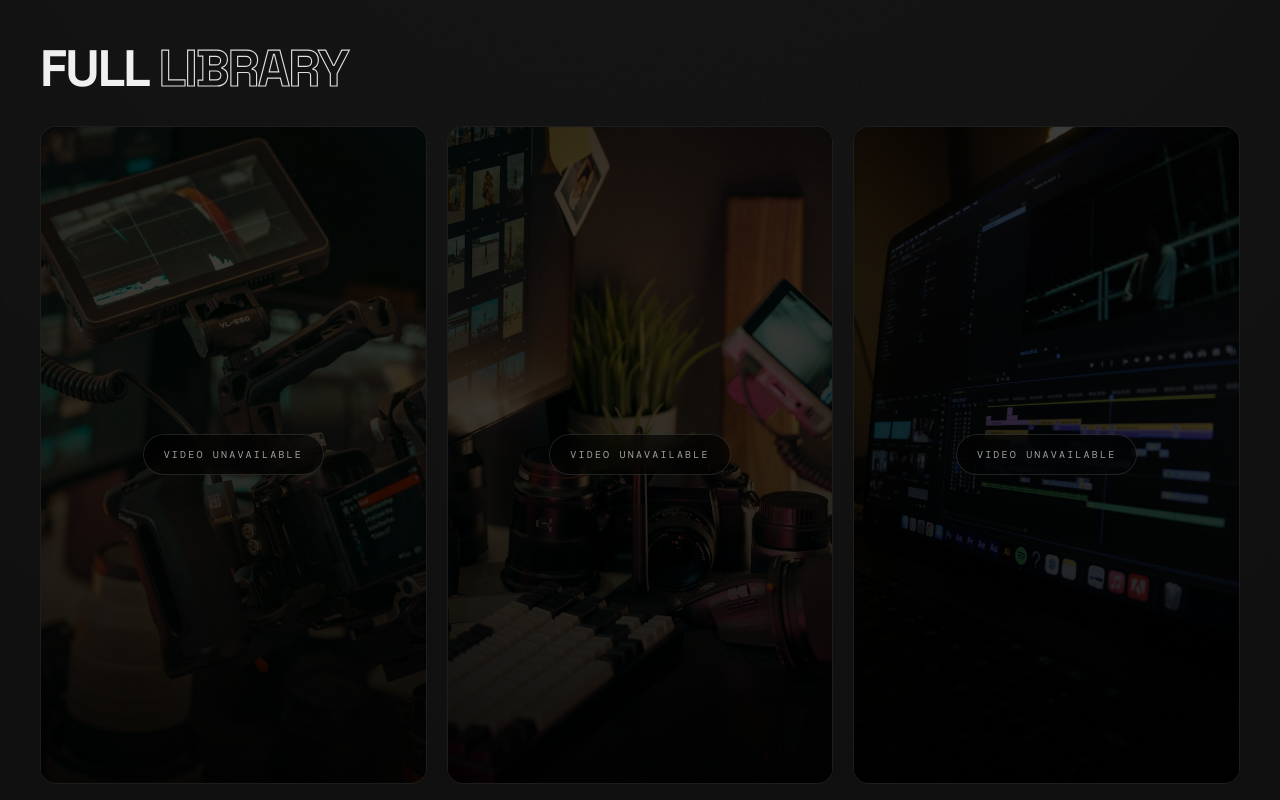
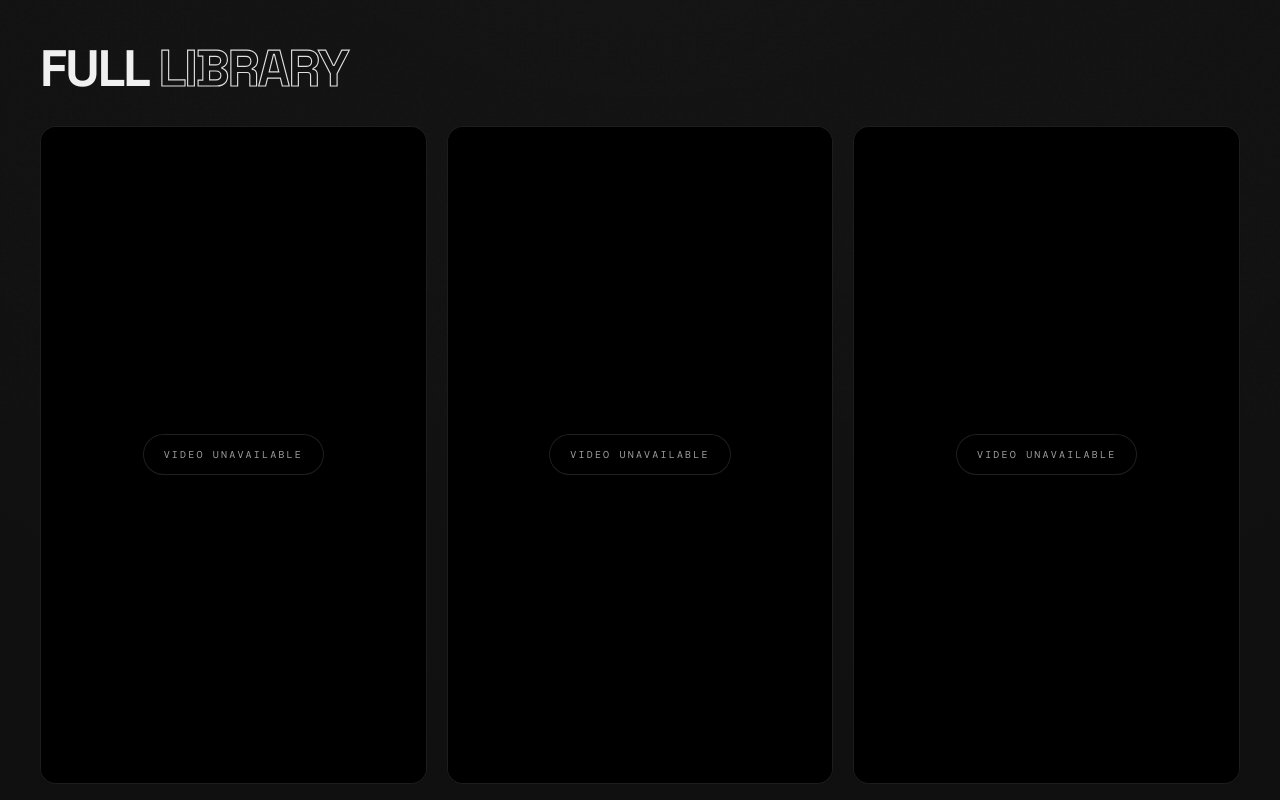
Before and after one commit to RizwanAtrium/Arham-Portfolio-Main, a Next.js app: page /work in a window 1280 px wide. Shown: the part 380-1180 px from the top of the page. Built offline with nearby package versions, Linux system fonts and the light colour scheme; a web font is replaced by a local one.

Commit message:
Remove poster shade from video placeholders

```diff
--- a/components/home/video-showcase.tsx
+++ b/components/home/video-showcase.tsx
@@ -573,10 +573,6 @@ export function VideoShowcase() {
             >
               <article className="video-card relative h-[72svh] min-h-[34rem] w-full overflow-hidden rounded-[1.35rem] border border-white/8 bg-black shadow-[0_18px_80px_rgba(0,0,0,0.5)] md:h-[88vh] md:rounded-[1.6rem]">
                 <div className="video-card-media absolute inset-0">
-                  <div
-                    className="absolute inset-0 bg-cover bg-center opacity-45"
-                    style={{ backgroundImage: `url(${item.poster})` }}
-                  />
                   <video
                     ref={(element) => {
                       videoRefs.current[index] = element;
--- a/components/work/reel-library-grid.tsx
+++ b/components/work/reel-library-grid.tsx
@@ -132,11 +132,6 @@ function ReelCard({ isUnmuted, onToggleAudio, reel }: ReelCardProps) {
       className="overflow-hidden rounded-[1rem] border border-white/8 bg-[var(--color-surface)]"
     >
       <div className="relative h-[52vh] overflow-hidden bg-black md:h-[82vh]">
-        <div
-          className="absolute inset-0 bg-cover bg-center opacity-40"
-          style={{ backgroundImage: `url(${reel.posterSrc})` }}
-        />
-
         <video
           ref={videoRef}
           src={hasEnteredView ? reel.src : undefined}
```
